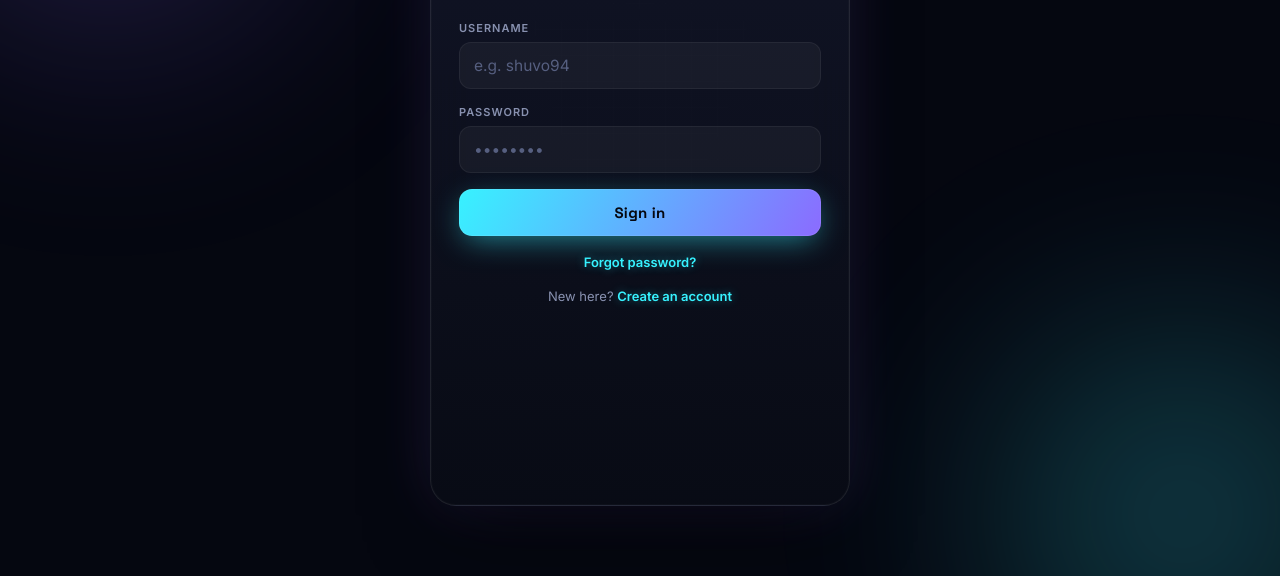
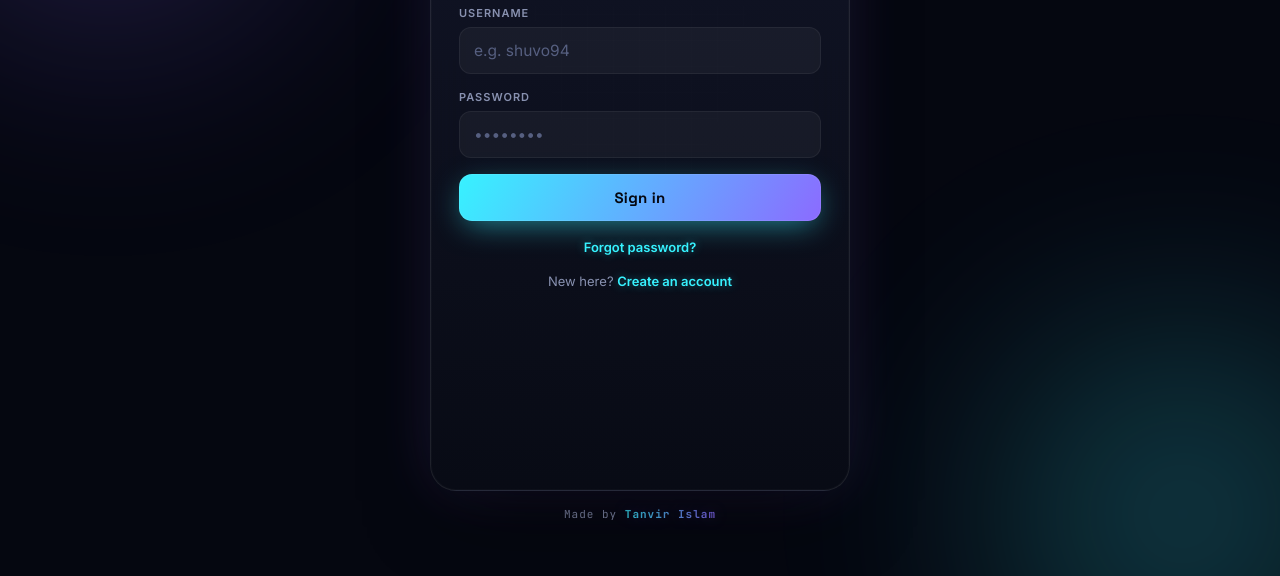
Before and after one commit to TanvirIslamOrnob/cashbook, a website: page www/index.html in a window 1280 px wide. Shown: the part 224-800 px from the top of the page. Drawn offline with Linux system fonts and the light colour scheme.

Commit message:
Add credit section to index.html

```diff
--- a/www/index.html
+++ b/www/index.html
@@ -498,6 +498,23 @@
   @media (max-width:400px){
     .sheet{ padding:26px 20px 20px; }
   }
+
+  .credit{
+    text-align:center;
+    margin-top:16px;
+    font-family:'JetBrains Mono', monospace;
+    font-size:11px;
+    letter-spacing:1px;
+    color:var(--text-dim);
+  }
+  .credit b{
+    background:linear-gradient(90deg, var(--cyan), var(--violet));
+    -webkit-background-clip:text;
+    background-clip:text;
+    color:transparent;
+    font-weight:700;
+    text-shadow:0 0 14px rgba(139,107,255,0.35);
+  }
 </style>
 </head>
 <body>
@@ -658,6 +675,7 @@
     </div>
 
   </div>
+  <div class="credit">Made by <b>Tanvir Islam</b></div>
 </div>
 
 <div class="modal-backdrop" id="modal-backdrop">
```
